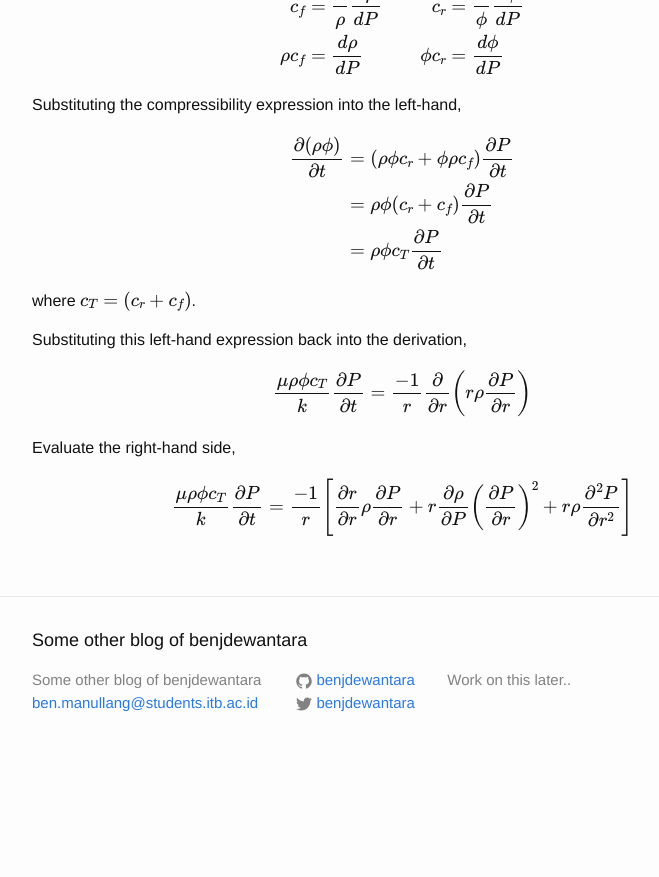
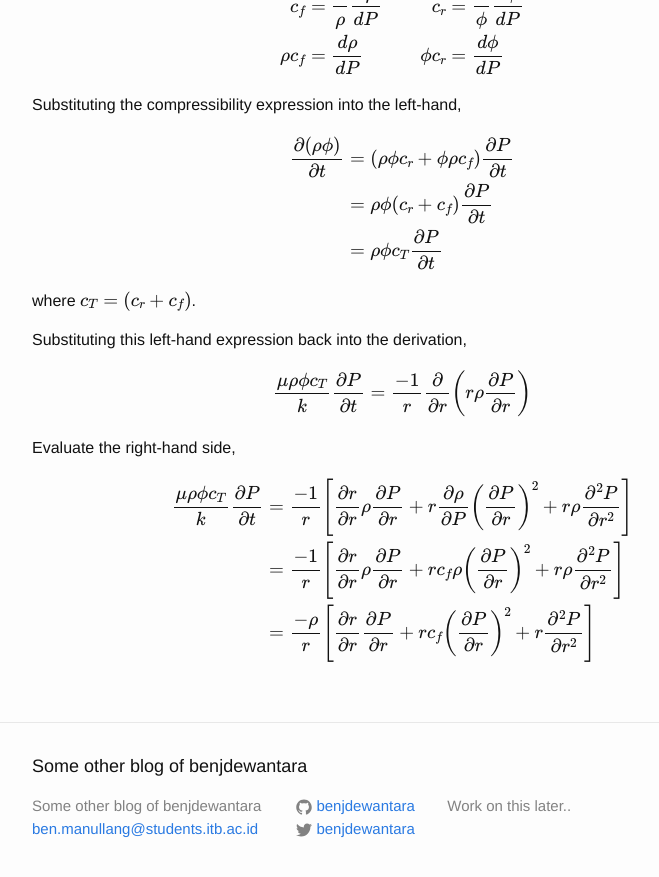
Before and after one commit to benjdewantara/benjdewantara.github.io, a Jekyll site: the page built from _posts/2016-02-16-review-res-eng-derivation-of-diffusivity-equation-pt-2.md, in a window 1280 px wide and 900 px high, scrolled down 1165 px. Shown: the top 877 px of the window, without its empty margins (238-897 px from the left). Built offline with Jekyll 4.4.1, drawn with Linux system fonts in a browser that asks for light colours; formulas are drawn with MathJax 3; comment, search, counter and statistics services are not loaded; before the commit the page ends 1939 px from its top, so only the background shows below that.

```diff
--- a/_posts/2016-02-16-review-res-eng-derivation-of-diffusivity-equation-pt-2.md
+++ b/_posts/2016-02-16-review-res-eng-derivation-of-diffusivity-equation-pt-2.md
@@ -75,7 +75,17 @@
 
 Evaluate the right-hand side,
 
-$$ \frac{\mu\rho\phi c_T}{k} \frac{\partial P}{\partial t} = \frac{-1}{r} \left[ \frac{\partial r}{\partial r} \rho \frac{\partial P}{\partial r} + r \frac{\partial \rho}{\partial P} \left( \frac{\partial P}{\partial r} \right)^{2} + r\rho \frac{\partial^2 P}{\partial r^2} \right] $$
+$$
+\begin{align}
+
+\frac{\mu\rho\phi c_T}{k} \frac{\partial P}{\partial t} &= \frac{-1}{r} \left[ \frac{\partial r}{\partial r} \rho \frac{\partial P}{\partial r} + r \frac{\partial \rho}{\partial P} \left( \frac{\partial P}{\partial r} \right)^{2} + r\rho \frac{\partial^2 P}{\partial r^2} \right] \\
+
+&= \frac{-1}{r} \left[ \frac{\partial r}{\partial r} \rho \frac{\partial P}{\partial r} + r c_f \rho \left( \frac{\partial P}{\partial r} \right)^{2} + r\rho \frac{\partial^2 P}{\partial r^2} \right] \\
+
+&= \frac{-\rho}{r} \left[ \frac{\partial r}{\partial r} \frac{\partial P}{\partial r} + r c_f  \left( \frac{\partial P}{\partial r} \right)^{2} + r \frac{\partial^2 P}{\partial r^2} \right] \\
+
+\end{align}
+$$
 
 
 
```
